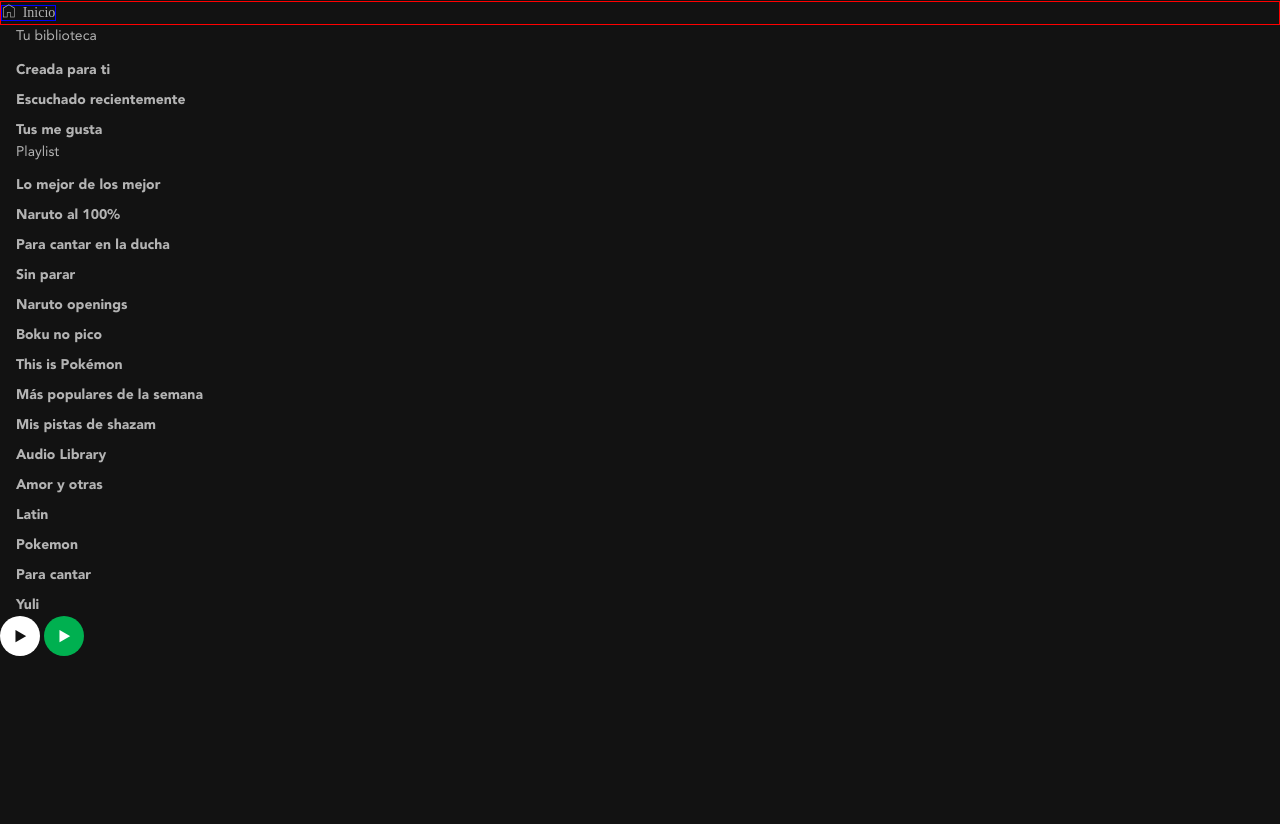
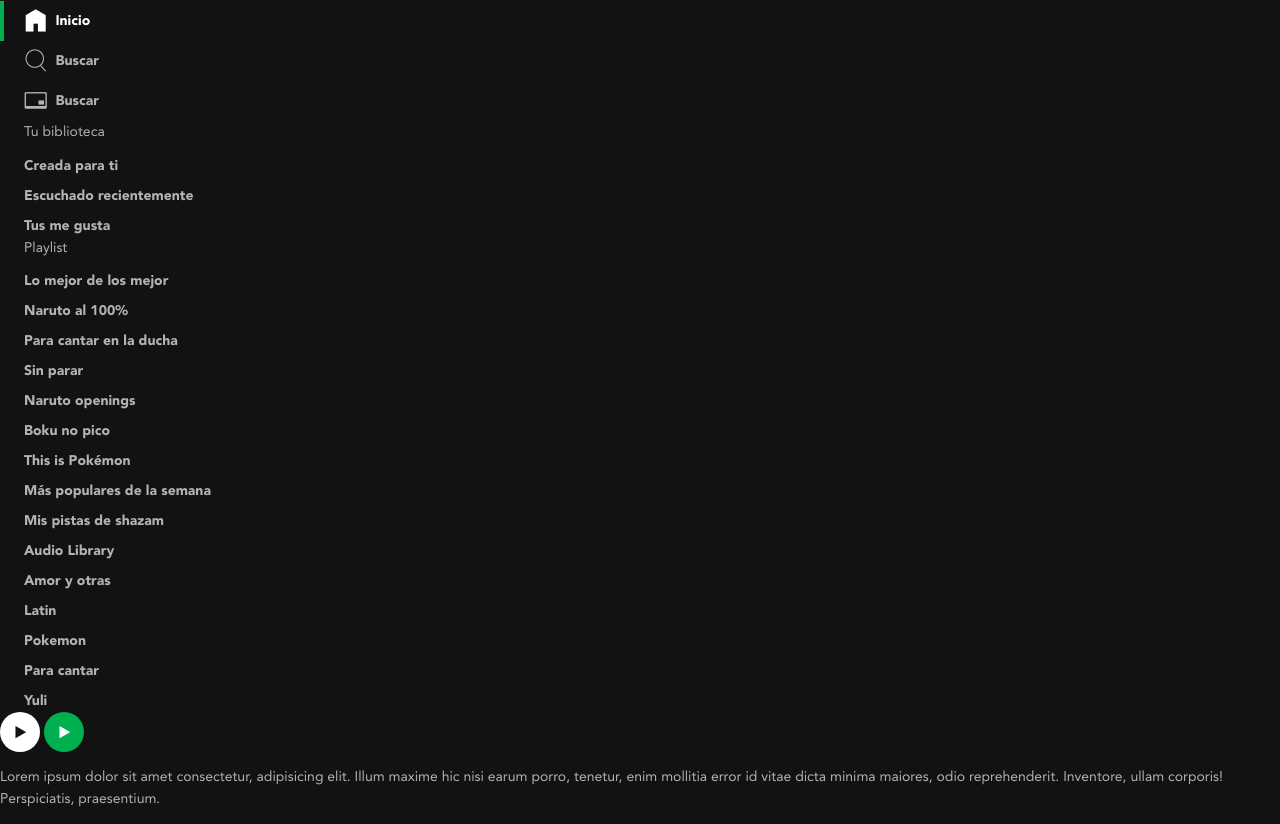
Before and after one commit to octaviolan/spotifu, a plain HTML site: page index.html in a window 1280 px wide. Shown: the part 38-862 px from the top of the page. Before the commit the page ends 800 px from the top, so only its background shows below. Drawn offline with Linux system fonts and the light colour scheme; files whose address does not match are found by name.

Commit message:
Menu Principal

```diff
--- a/css/index.css
+++ b/css/index.css
@@ -22,6 +22,6 @@
   --headline2: bold 1.5rem/1.75rem var(--basefontFamily);
   --baseFont: normal .875rem/1.375rem var(--basefontFamily);
   --baseFontBold: bold .875rem/1.375rem var(--basefontFamily);
-  --buttom: bold .875rem/1rem var(--basefontFamily);
+  --button: bold .875rem/1rem var(--basefontFamily);
   --small: normal .75em/normal var(--basefontFamily);
 }
--- a/css/list.css
+++ b/css/list.css
@@ -1,6 +1,6 @@
 .list {
-  padding-inline-start: 1rem;
-  padding-inline-end: 1rem;
+  padding-inline-start: 1.5rem;
+  padding-inline-end: 1.5rem;
 }
 
 .list-title {
--- a/css/menu-item.css
+++ b/css/menu-item.css
@@ -1,7 +1,36 @@
 .menuItem {
-  border: 1px solid red;
+  /* border: 1px solid red; */
 }
 
 .menuItem a {
-  border: 1px solid blue;
+  /* border: 1px solid blue; */
+  display: flex;
+  font: var(--button);
+  padding-inline-start: 1.5rem;
+  padding-inline-end: 1.5rem;
+  block-size: 2.5rem;
+  /* line-height: 2.5rem; */
+  align-items: center;
+  gap: .5rem;
 }
+
+.menuItem [class^="icon-"] {
+  font-size: 1.5rem;
+}
+
+.menuItem a:hover {
+  text-decoration: none;
+}
+
+.menuItem.is-active a {
+  color: var(--white);
+  box-shadow: inset 4px 0 var(--primary);
+}
+
+.menuItem.is-active .icon-home::before {
+  content: "\e90a";
+
+}
+.menuItem.is-active .icon-search::before {
+  content: "\e914";
+}
--- a/index.html
+++ b/index.html
@@ -15,11 +15,22 @@
   </header>
   <nav class="menu" aria-label="principal">
     <ul class="menu-list">
+      <li class="menuItem is-active">
+        <a href="/" class="link" aria-current="page">
+          <i class="icon-home" aria-hidden="true"></i>
+          <span>Inicio</span>
+        </a>
+      </li>
       <li class="menuItem">
-        <a href="/" class="link" aria-current="page">
-          <i class="icon-home" aria-hidden="true">
-            <span>Inicio</span>
-          </i>
+        <a href="#" class="link">
+          <i class="icon-search" aria-hidden="true"></i>
+          <span>Buscar</span>
+        </a>
+      </li>
+      <li class="menuItem">
+        <a href="#" class="link">
+          <i class="icon-creditCard" aria-hidden="true"></i>
+          <span>Buscar</span>
         </a>
       </li>
     </ul>
@@ -98,5 +109,6 @@
     <i class="icon-play" aria-hidden="true"></i>
   </button>
 
+    <p>Lorem ipsum dolor sit amet consectetur, adipisicing elit. Illum maxime hic nisi earum porro, tenetur, enim mollitia error id vitae dicta minima maiores, odio reprehenderit. Inventore, ullam corporis! Perspiciatis, praesentium.</p>
 </body>
 </html>
```
